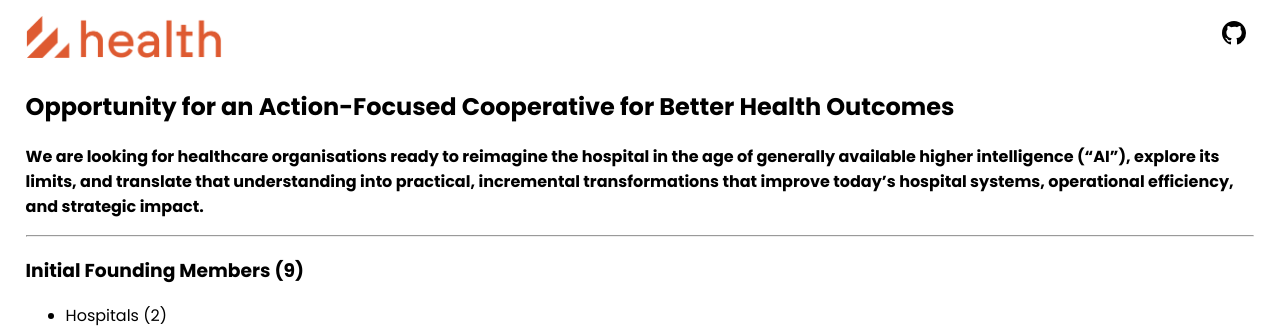
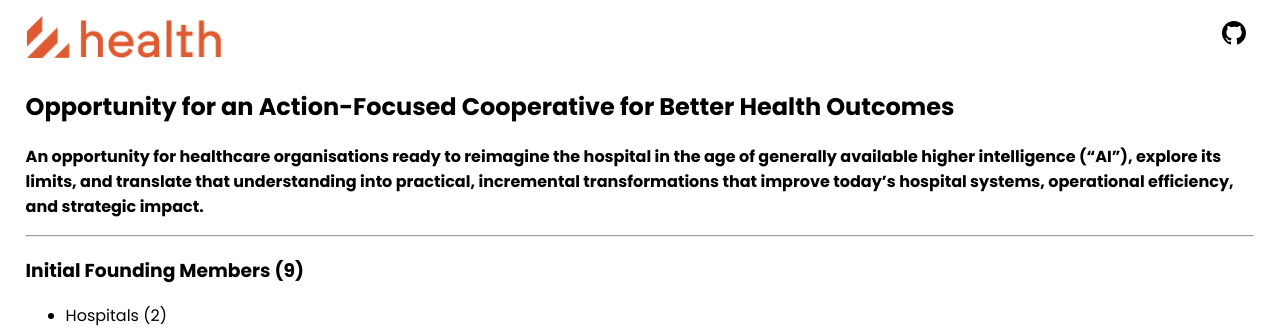
Before and after one commit to selfdriven-foundation/selfdriven-health, a Jekyll site: the page built from docs/pages/opportunity-cooperative.md, in a window 1280 px wide. Shown: the top 329 px of the page. Built offline with Jekyll 4.4.1, drawn with Linux system fonts in a browser that asks for light colours.

Commit message:
Update opportunity-cooperative.md

```diff
--- a/docs/pages/opportunity-cooperative.md
+++ b/docs/pages/opportunity-cooperative.md
@@ -6,7 +6,7 @@ permalink: /opportunity/cooperative
 
 ## Opportunity for an Action-Focused Cooperative for Better Health Outcomes
 
-**We are looking for healthcare organisations ready to reimagine the hospital in the age of generally available higher intelligence (“AI”), explore its limits, and translate that understanding into practical, incremental transformations that improve today’s hospital systems, operational efficiency, and strategic impact.**
+**An opportunity for healthcare organisations ready to reimagine the hospital in the age of generally available higher intelligence (“AI”), explore its limits, and translate that understanding into practical, incremental transformations that improve today’s hospital systems, operational efficiency, and strategic impact.**
 
 ---
 
```
